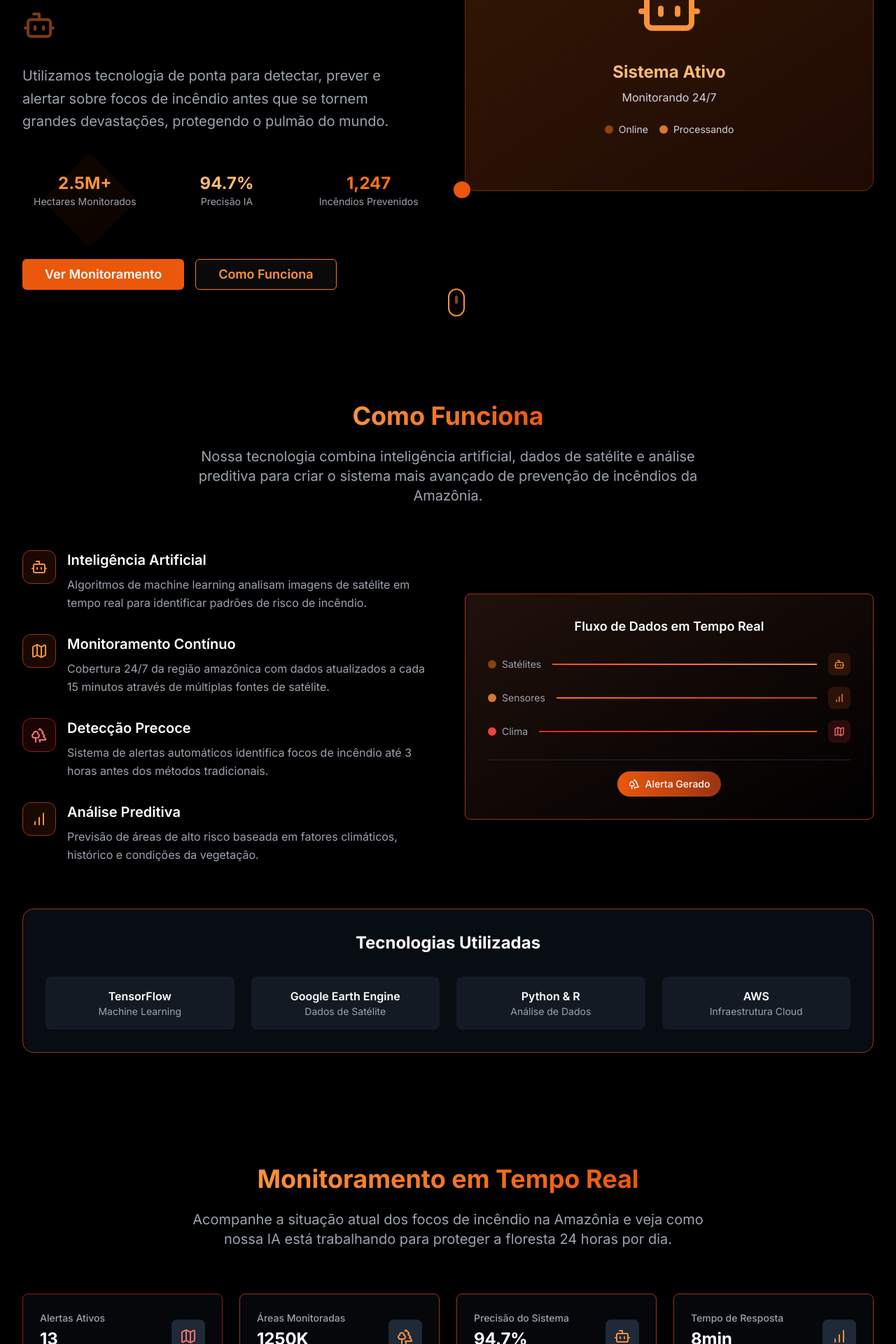
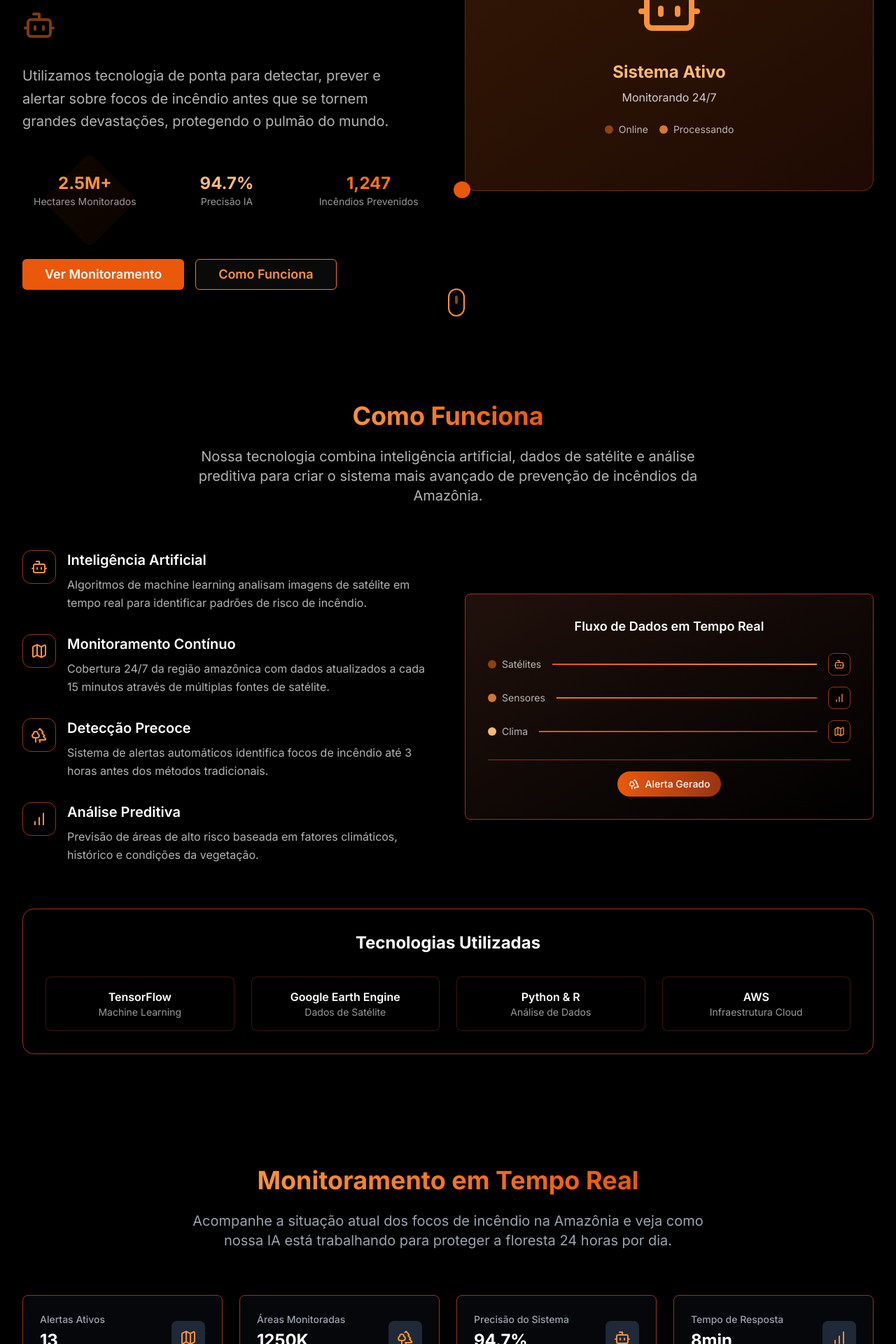
Before and after one commit to gabsall/amazon-fire-eye-web, a React (Vite) app: page / in a window 1280 px wide. Shown: the part 380-2300 px from the top of the page at 70% size. Built offline with nearby package versions, Linux system fonts and the light colour scheme.

Commit message:
Fix: Improve color palette and remove gray
Refactor color usage to remove gray from the palette.

```diff
--- a/src/components/Hero.tsx
+++ b/src/components/Hero.tsx
@@ -34,7 +34,7 @@ const Hero = () => {
                 </span>
               </h1>
 
-              <h2 className="text-2xl lg:text-3xl text-gray-300 leading-relaxed">
+              <h2 className="text-2xl lg:text-3xl text-white/80 leading-relaxed">
                 Monitoramento em tempo real de incêndios na floresta amazônica
                 com <span className="text-orange-400 font-semibold">inteligência artificial</span>
               </h2>
@@ -42,7 +42,7 @@ const Hero = () => {
 
             <Bot className="w-12 h-12 text-orange-500 animate-pulse" />
 
-            <p className="text-xl text-gray-400 leading-relaxed max-w-xl">
+            <p className="text-xl text-white/70 leading-relaxed max-w-xl">
               Utilizamos tecnologia de ponta para detectar, prever e alertar sobre focos de incêndio
               antes que se tornem grandes devastações, protegendo o pulmão do mundo.
             </p>
@@ -51,15 +51,15 @@ const Hero = () => {
             <div className="grid grid-cols-3 gap-6 py-6">
               <div className="text-center">
                 <div className="text-2xl font-bold text-orange-400">2.5M+</div>
-                <div className="text-sm text-gray-400">Hectares Monitorados</div>
+                <div className="text-sm text-white/60">Hectares Monitorados</div>
               </div>
               <div className="text-center">
                 <div className="text-2xl font-bold text-orange-300">94.7%</div>
-                <div className="text-sm text-gray-400">Precisão IA</div>
+                <div className="text-sm text-white/60">Precisão IA</div>
               </div>
               <div className="text-center">
                 <div className="text-2xl font-bold text-orange-500">1,247</div>
-                <div className="text-sm text-gray-400">Incêndios Prevenidos</div>
+                <div className="text-sm text-white/60">Incêndios Prevenidos</div>
               </div>
             </div>
 
@@ -83,18 +83,18 @@ const Hero = () => {
                   <Bot className="w-24 h-24 text-orange-400 mx-auto animate-float" />
                   <div className="space-y-2">
                     <h3 className="text-2xl font-bold text-orange-300">Sistema Ativo</h3>
-                    <p className="text-gray-300">Monitorando 24/7</p>
+                    <p className="text-white/80">Monitorando 24/7</p>
                   </div>
 
                   {/* Activity indicators */}
                   <div className="flex justify-center space-x-4">
                     <div className="flex items-center space-x-2">
                       <div className="w-3 h-3 bg-orange-500 rounded-full animate-pulse"></div>
-                      <span className="text-sm text-gray-300">Online</span>
+                      <span className="text-sm text-white/70">Online</span>
                     </div>
                     <div className="flex items-center space-x-2">
                       <div className="w-3 h-3 bg-orange-400 rounded-full animate-pulse" style={{animationDelay: '0.5s'}}></div>
-                      <span className="text-sm text-gray-300">Processando</span>
+                      <span className="text-sm text-white/70">Processando</span>
                     </div>
                   </div>
                 </div>
--- a/src/components/HowItWorks.tsx
+++ b/src/components/HowItWorks.tsx
@@ -32,14 +32,7 @@ const HowItWorks = () => {
   ];
 
   const getColorClasses = (color: string) => {
-    switch (color) {
-      case 'primary':
-        return 'bg-orange-900/20 text-orange-400 border-orange-800';
-      case 'alert':
-        return 'bg-alert-900/20 text-alert-400 border-alert-800';
-      default:
-        return 'bg-gray-900/20 text-gray-400 border-gray-800';
-    }
+    return 'bg-black/40 text-orange-400 border-orange-800';
   };
 
   return (
@@ -51,7 +44,7 @@ const HowItWorks = () => {
               Como Funciona
             </span>
           </h2>
-          <p className="text-xl text-gray-400 max-w-3xl mx-auto">
+          <p className="text-xl text-white/70 max-w-3xl mx-auto">
             Nossa tecnologia combina inteligência artificial, dados de satélite e análise preditiva
             para criar o sistema mais avançado de prevenção de incêndios da Amazônia.
           </p>
@@ -69,7 +62,7 @@ const HowItWorks = () => {
                   </div>
                   <div>
                     <h3 className="text-xl font-semibold text-white mb-2">{step.title}</h3>
-                    <p className="text-gray-400 leading-relaxed">{step.description}</p>
+                    <p className="text-white/70 leading-relaxed">{step.description}</p>
                   </div>
                 </div>
               );
@@ -90,10 +83,10 @@ const HowItWorks = () => {
                     <div className="flex items-center justify-between">
                       <div className="flex items-center space-x-2">
                         <div className="w-3 h-3 bg-orange-500 rounded-full animate-pulse"></div>
-                        <span className="text-sm text-gray-400">Satélites</span>
+                        <span className="text-sm text-white/70">Satélites</span>
                       </div>
                       <div className="flex-1 h-0.5 bg-gradient-to-r from-orange-600 to-orange-400 mx-4"></div>
-                      <div className="w-8 h-8 bg-orange-900/30 rounded-lg flex items-center justify-center">
+                      <div className="w-8 h-8 bg-black/50 border border-orange-800 rounded-lg flex items-center justify-center">
                         <Bot className="w-4 h-4 text-orange-400" />
                       </div>
                     </div>
@@ -101,27 +94,27 @@ const HowItWorks = () => {
                     <div className="flex items-center justify-between">
                       <div className="flex items-center space-x-2">
                         <div className="w-3 h-3 bg-orange-400 rounded-full animate-pulse" style={{animationDelay: '0.5s'}}></div>
-                        <span className="text-sm text-gray-400">Sensores</span>
+                        <span className="text-sm text-white/70">Sensores</span>
                       </div>
                       <div className="flex-1 h-0.5 bg-gradient-to-r from-orange-500 to-orange-700 mx-4"></div>
-                      <div className="w-8 h-8 bg-orange-900/30 rounded-lg flex items-center justify-center">
+                      <div className="w-8 h-8 bg-black/50 border border-orange-800 rounded-lg flex items-center justify-center">
                         <BarChart className="w-4 h-4 text-orange-400" />
                       </div>
                     </div>
 
                     <div className="flex items-center justify-between">
                       <div className="flex items-center space-x-2">
-                        <div className="w-3 h-3 bg-alert-500 rounded-full animate-pulse" style={{animationDelay: '1s'}}></div>
-                        <span className="text-sm text-gray-400">Clima</span>
+                        <div className="w-3 h-3 bg-orange-300 rounded-full animate-pulse" style={{animationDelay: '1s'}}></div>
+                        <span className="text-sm text-white/70">Clima</span>
                       </div>
-                      <div className="flex-1 h-0.5 bg-gradient-to-r from-alert-600 to-orange-600 mx-4"></div>
-                      <div className="w-8 h-8 bg-alert-900/30 rounded-lg flex items-center justify-center">
-                        <Map className="w-4 h-4 text-alert-400" />
+                      <div className="flex-1 h-0.5 bg-gradient-to-r from-orange-600 to-orange-800 mx-4"></div>
+                      <div className="w-8 h-8 bg-black/50 border border-orange-800 rounded-lg flex items-center justify-center">
+                        <Map className="w-4 h-4 text-orange-400" />
                       </div>
                     </div>
                   </div>
 
-                  <div className="text-center pt-4 border-t border-gray-800">
+                  <div className="text-center pt-4 border-t border-orange-800">
                     <div className="inline-flex items-center px-4 py-2 bg-gradient-to-r from-orange-600 to-orange-800 rounded-full text-white text-sm font-medium">
                       <Trees className="w-4 h-4 mr-2" />
                       Alerta Gerado
@@ -134,7 +127,7 @@ const HowItWorks = () => {
         </div>
 
         {/* Technology Stack */}
-        <div className="bg-gray-900/50 border border-orange-800 rounded-2xl shadow-lg p-8">
+        <div className="bg-black/50 border border-orange-800 rounded-2xl shadow-lg p-8">
           <h3 className="text-2xl font-bold text-center mb-8 text-white">Tecnologias Utilizadas</h3>
           <div className="grid grid-cols-2 md:grid-cols-4 gap-6">
             {[
@@ -143,9 +136,9 @@ const HowItWorks = () => {
               { name: 'Python & R', desc: 'Análise de Dados' },
               { name: 'AWS', desc: 'Infraestrutura Cloud' }
             ].map((tech, index) => (
-              <div key={index} className="text-center p-4 rounded-lg bg-gray-800/50 hover:bg-gray-700/50 transition-colors">
+              <div key={index} className="text-center p-4 rounded-lg bg-black/40 border border-orange-900/50 hover:bg-orange-900/20 transition-colors">
                 <div className="font-semibold text-white">{tech.name}</div>
-                <div className="text-sm text-gray-400">{tech.desc}</div>
+                <div className="text-sm text-white/60">{tech.desc}</div>
               </div>
             ))}
           </div>
--- a/tailwind.config.ts
+++ b/tailwind.config.ts
@@ -46,18 +46,18 @@ export default {
 					800: '#9a3412',
 					900: '#7c2d12',
 				},
-				// Cores de alerta (tons mais escuros de laranja)
+				// Cores de alerta (tons mais escuros de laranja para contraste)
 				alert: {
-					50: '#fef2f2',
-					100: '#fee2e2',
-					200: '#fecaca',
-					300: '#fca5a5',
-					400: '#f87171',
-					500: '#ef4444',
-					600: '#dc2626',
-					700: '#b91c1c',
-					800: '#991b1b',
-					900: '#7f1d1d',
+					50: '#fff7ed',
+					100: '#ffedd5',
+					200: '#fed7aa',
+					300: '#fdba74',
+					400: '#fb923c',
+					500: '#f97316',
+					600: '#ea580c',
+					700: '#c2410c',
+					800: '#9a3412',
+					900: '#7c2d12',
 				},
 				border: 'hsl(var(--border))',
 				input: 'hsl(var(--input))',
```
